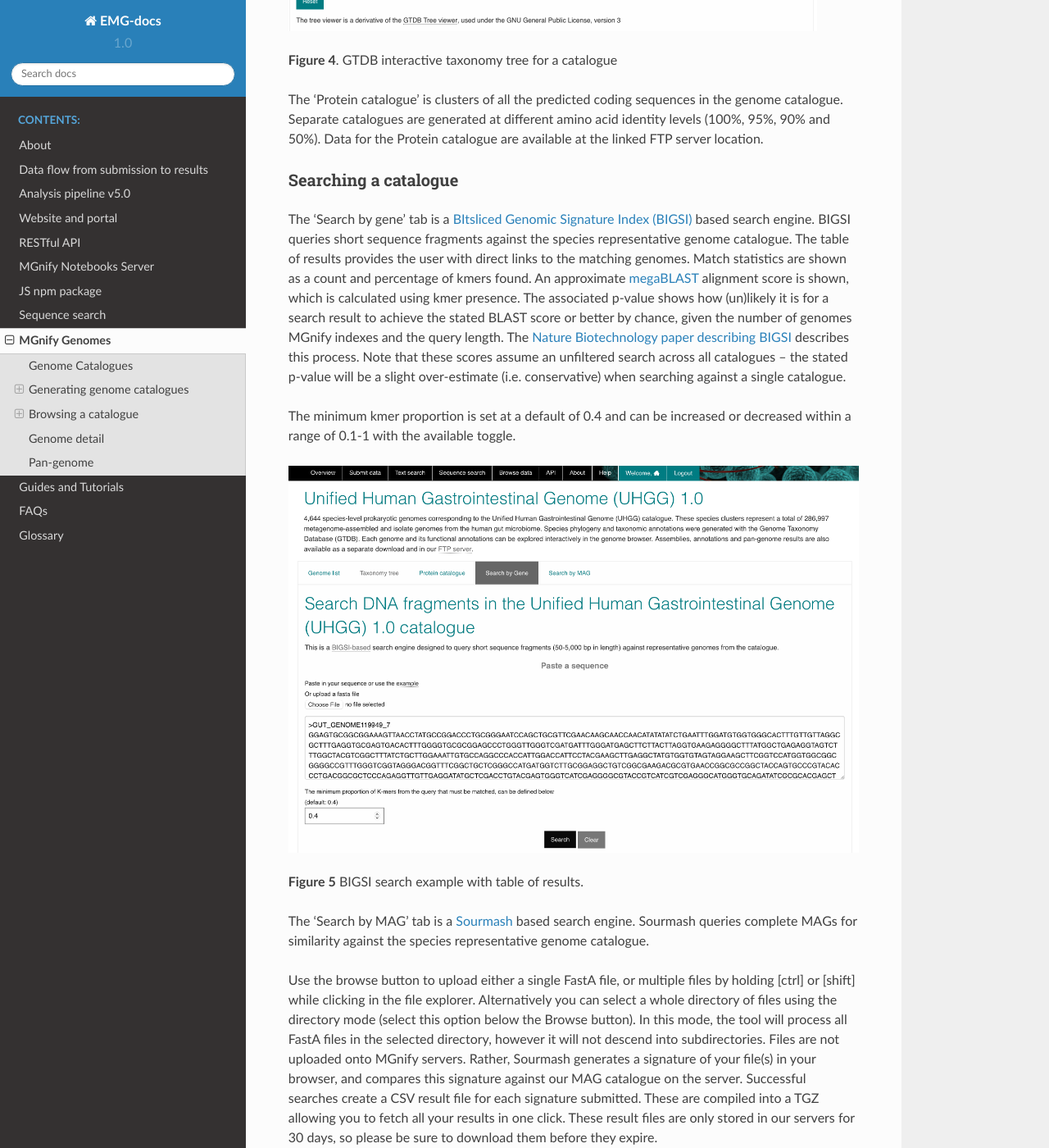
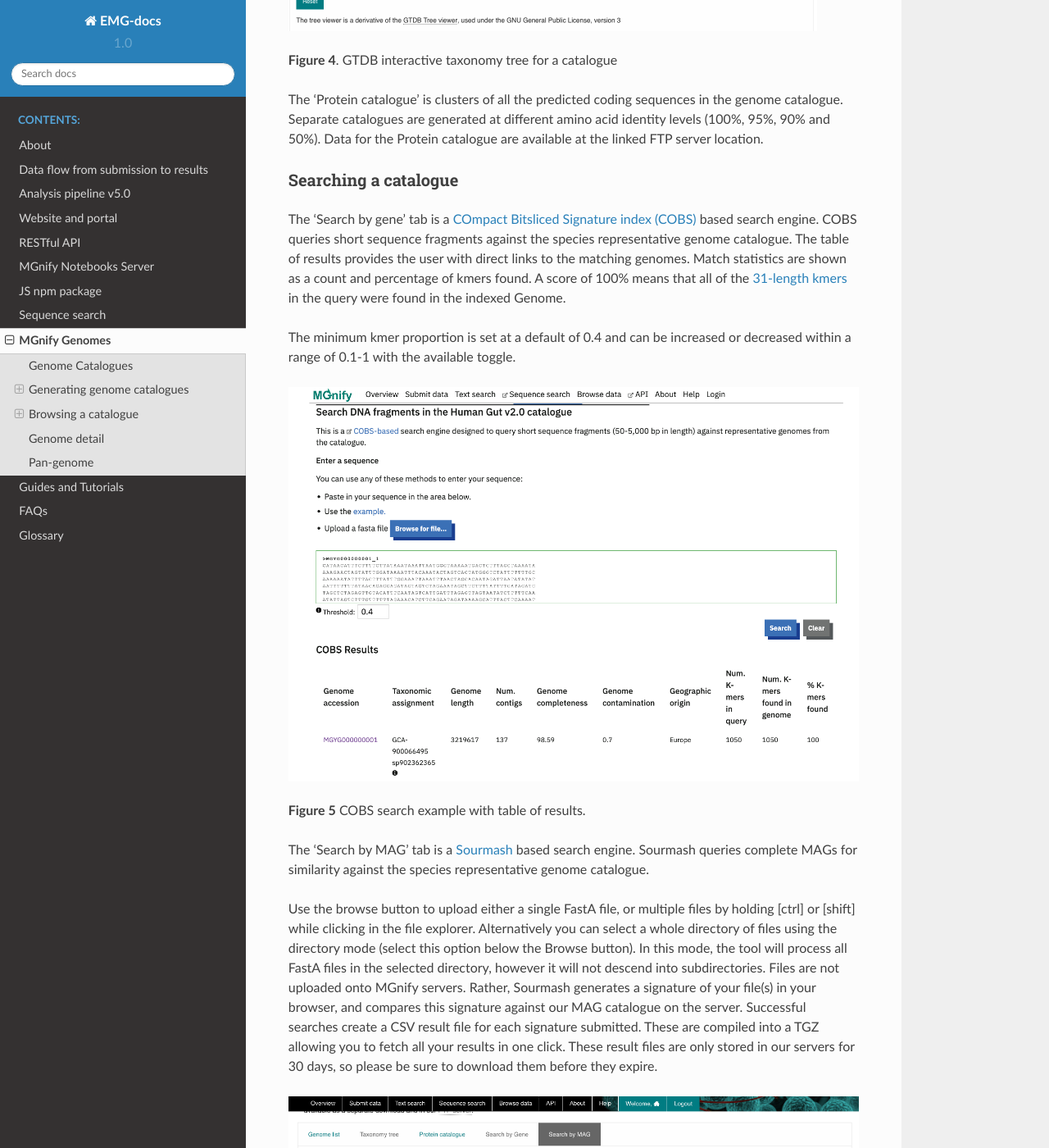
Before and after one commit to EBI-Metagenomics/EMG-docs, a Sphinx documentation site: the page built from docs/genome-viewer.rst, in a window 1280 px wide and 1400 px high, scrolled down 3592 px. Shown: the whole window at 82% size. Built offline with Sphinx 7.4.7 and the Read the Docs theme 2.0.0, drawn with Linux system fonts in a browser that asks for light colours.

Commit message:
change mentions of BIGSI to COBS

```diff
--- a/docs/genome-viewer.rst
+++ b/docs/genome-viewer.rst
@@ -89,7 +89,7 @@ The ‘Taxonomy tree’ is a subset of the GTDB taxonomy which can be viewed int
 Genomes from the catalogue can be found in the tree by taxonomic lineage.
 Each orange coloured genome accession links to further statistics and functional annotation data.
 
-.. figure:: images/genomes-taxonomy-tree-v5.png
+.. figure:: images/genomes/genomes-taxonomy-tree-v5.png
   :scale: 50 %
 
 **Figure 4**. GTDB interactive taxonomy tree for a catalogue
@@ -101,21 +101,18 @@ Data for the Protein catalogue are available at the linked FTP server location.
 Searching a catalogue
 ---------------------
 
-The ‘Search by gene’ tab is a `BItsliced Genomic Signature Index (BIGSI)  <https://www.nature.com/articles/s41587-018-0010-1>`_ based search engine.
-BIGSI queries short sequence fragments against the species representative genome catalogue.
+The ‘Search by gene’ tab is a `COmpact Bitsliced Signature index (COBS)  <https://arxiv.org/abs/1905.09624>`_ based search engine.
+COBS queries short sequence fragments against the species representative genome catalogue.
 The table of results provides the user with direct links to the matching genomes.
 Match statistics are shown as a count and percentage of kmers found.
-An approximate `megaBLAST <https://blast.ncbi.nlm.nih.gov/>`_ alignment score is shown, which is calculated using kmer presence.
-The associated p-value shows how (un)likely it is for a search result to achieve the stated BLAST score or better by chance, given the number of genomes MGnify indexes and the query length.
-The `Nature Biotechnology paper describing BIGSI <https://www.nature.com/articles/s41587-018-0010-1#Sec9>`_ describes this process.
-Note that these scores assume an unfiltered search across all catalogues – the stated p-value will be a slight over-estimate (i.e. conservative) when searching against a single catalogue.
+A score of 100% means that all of the `31-length kmers <https://en.wikipedia.org/wiki/K-mer>`_ in the query were found in the indexed Genome.
 
 The minimum kmer proportion is set at a default of 0.4 and can be increased or decreased within a range of 0.1-1 with the available toggle.
 
-.. figure:: images/genomes-bigsi-v6.png
+.. figure:: images/genomes/genome-search-cobs.png
   :width: 100 %
 
-**Figure 5** BIGSI search example with table of results.
+**Figure 5** COBS search example with table of results.
 
 The ‘Search by MAG’ tab is a `Sourmash <https://sourmash.readthedocs.io/en/latest/>`_ based search engine.
 Sourmash queries complete MAGs for similarity against the species representative genome catalogue.
@@ -129,7 +126,7 @@ Successful searches create a CSV result file for each signature submitted.
 These are compiled into a TGZ allowing you to fetch all your results in one click.
 These result files are only stored in our servers for 30 days, so please be sure to download them before they expire.
 
-.. figure:: images/genomes-sourmash-v1.png
+.. figure:: images/genomes/genomes-sourmash-v1.png
   :width: 100 %
 
 **Figure 6** Sourmash search example with file selected
```
Also changed, not shown: other parts of docs/genome-viewer.rst (+4 -4 lines), docs/images/genomes-bigsi-v6.png (deleted), docs/images/genomes/genome-search-cobs.png (added), docs/images/genomes/genomes-catalogue-genomes-list-v1.png (renamed from docs/images/genomes-catalogue-genomes-list-v1.png), docs/images/genomes/genomes-genome-catalogues-list-v2.png (renamed from docs/images/genomes-genome-catalogues-list-v2.png), docs/images/genomes/genomes-overview-v5.png (renamed from docs/images/genomes-overview-v5.png), docs/images/genomes/genomes-sourmash-v1.png (renamed from docs/images/genomes-sourmash-v1.png), docs/images/genomes/genomes-taxonomy-tree-v5.png (renamed from docs/images/genomes-taxonomy-tree-v5.png), docs/images/genomes/update_pipeline.png (renamed from docs/images/update_pipeline.png).
